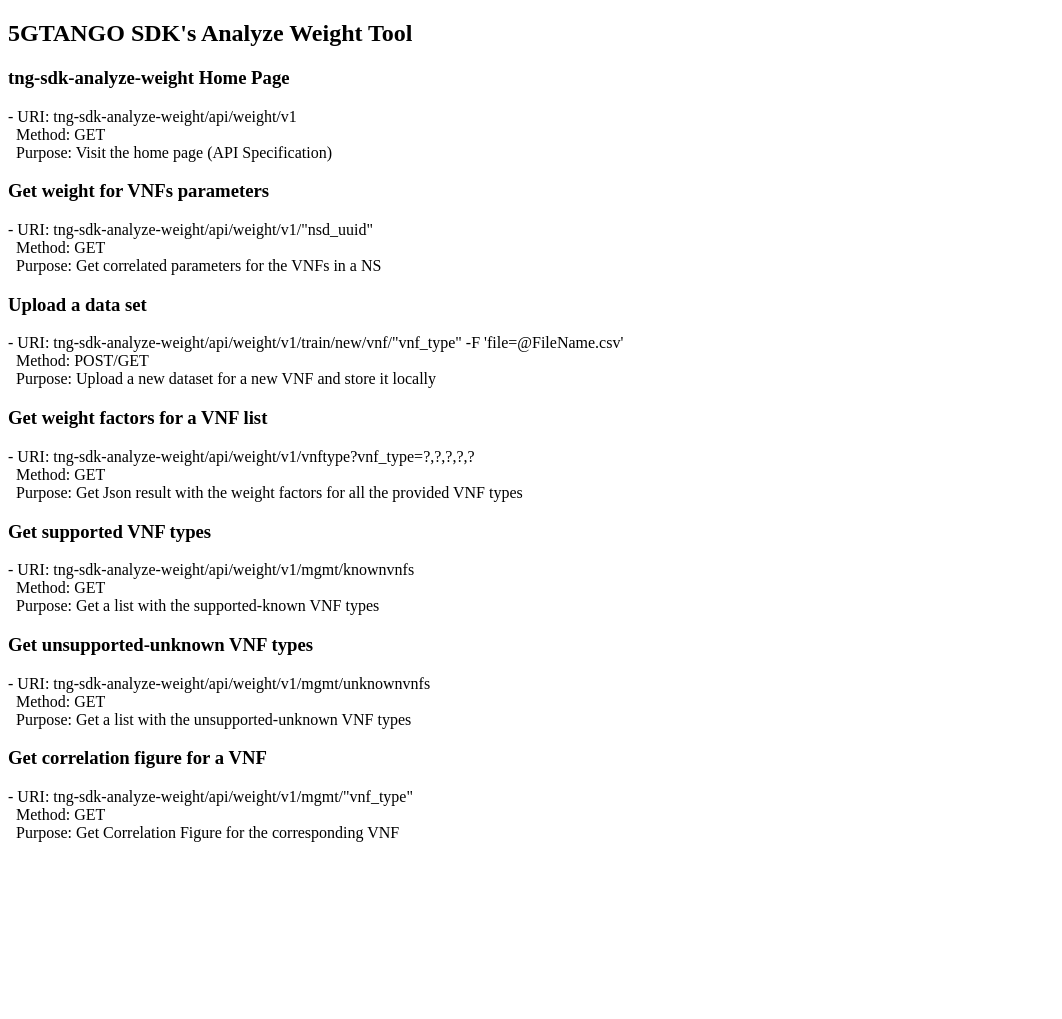
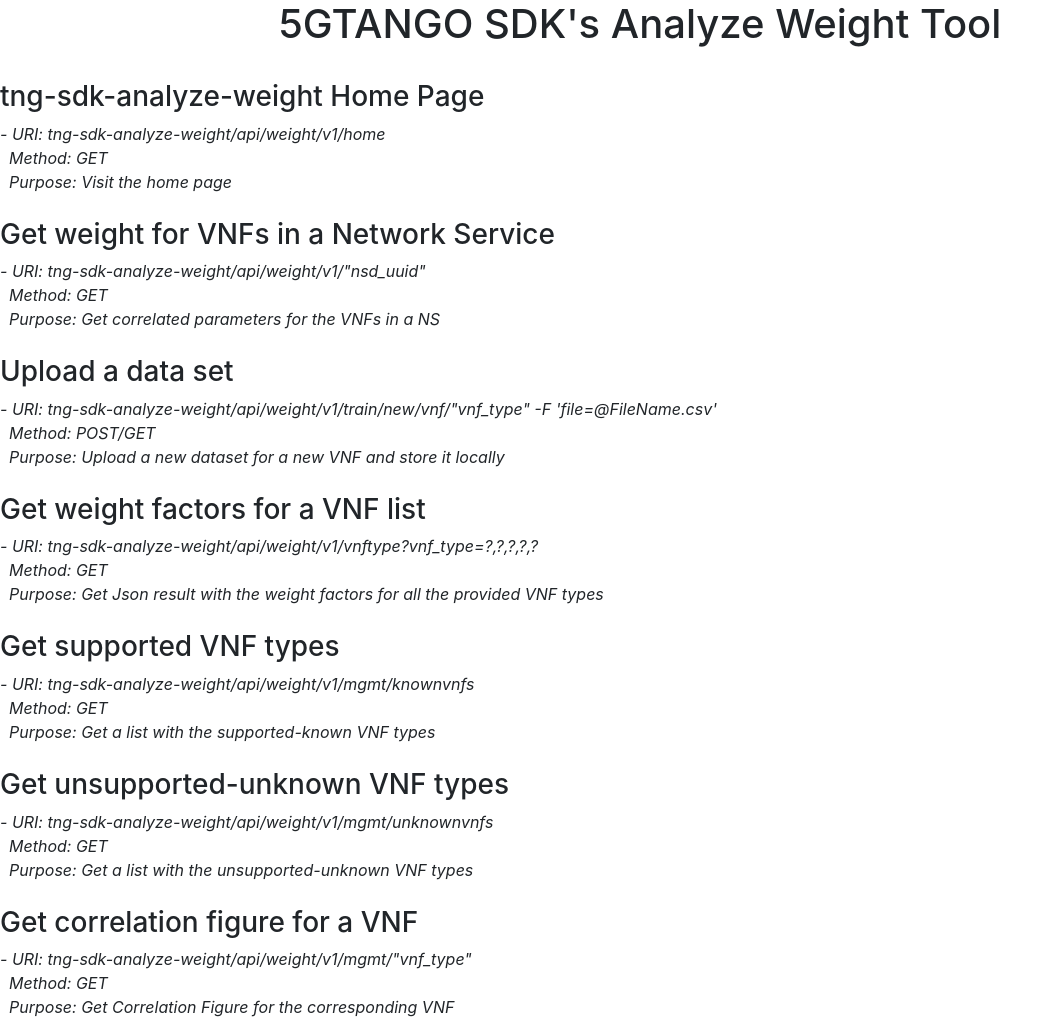
Before and after one commit to ekapassa/tng-sdk-analysis-weight, a Flask app: page /tng-sdk-analyze-weight/api/weight/v1/apis in a window 1280 px wide. Shown: the whole page, without its empty margins (0-1062 px from the left). Before the commit the page ends 842 px from the top, so only its background shows below. Run offline with Flask 2, Linux system fonts and the light colour scheme; parts of the project's set-up code (start-up, migrations or seed data) failed here and were passed over; some libraries are stand-ins or nearby versions.

Commit message:
Update  APIs description

```diff
--- a/templates/get_weights.html
+++ b/templates/get_weights.html
@@ -79,6 +79,7 @@
 
 							<div class="desc">
 								<h3><a href="#">Supported-Known VNFs</a></h3>
+								<h2><a href="#">URI: tng-sdk-analyze-weight/api/weight/v1/mgmt/knownvnfs</a></h2>
 								<pre id="knownvnfs"> </pre>
 							</div>
 						</div>
@@ -96,6 +97,7 @@
 									</div>
 
 								</form>
+								<h2><a href="#">URI: tng-sdk-analyze-weight/api/weight/v1/"nsd_uuid"</a></h2>
 								<button id="ns_uuid_button" class="btn btn-primary">Submit</button>
 								<pre id="vnf_result" style="visibility:hidden"></pre>
 							</div>
@@ -105,6 +107,7 @@
 						<div class="blog-entry">
 							<div class="desc">
 								<h3><a href="#">Correlation Figures</a></h3>
+								<h2><a href="#">URI: tng-sdk-analyze-weight/api/weight/v1/mgmt/"vnf_type"</a></h2>
 								<div id="figs" style="visibility:hidden"> </div>
 							</div>
 						</div>
@@ -122,6 +125,7 @@
 									</div>
 
 								</form>
+								<h2><a href="#">URI: tng-sdk-analyze-weight/api/weight/v1/vnftype?vnf_type=?,?,?,?,?</a></h2>
 								<button id="vnfs_button" class="btn btn-primary">Submit</button>
 								<pre id="vnfs_result" style="visibility:hidden"></pre>
 							</div>
@@ -131,6 +135,7 @@
 						<div class="blog-entry">
 							<div class="desc">
 								<h3><a href="#">Correlation Figures</a></h3>
+								<h2><a href="#">URI: tng-sdk-analyze-weight/api/weight/v1/mgmt/"vnf_type"</a></h2>
 								<div id="vnfs_figs" style="visibility:hidden"> </div>
 							</div>
 						</div>
--- a/templates/home.html
+++ b/templates/home.html
@@ -40,47 +40,55 @@
 <head>
     <meta charset="UTF-8">
     <title>tng-sdk-analyze-weight</title>
-
+    <link rel="stylesheet" href="https://stackpath.bootstrapcdn.com/bootstrap/4.1.3/css/bootstrap.min.css" integrity="sha384-MCw98/SFnGE8fJT3GXwEOngsV7Zt27NXFoaoApmYm81iuXoPkFOJwJ8ERdknLPMO" crossorigin="anonymous">
 </head>
 <body>
-    <h2>
-       5GTANGO SDK's Analyze Weight Tool
-    </h2>
+
+	<div class="page-header">
+		<center><h1>5GTANGO SDK's Analyze Weight Tool</h1></center>
+	</div>
+	</br>
 
     <h3>tng-sdk-analyze-weight Home Page</h3>
-    - URI: tng-sdk-analyze-weight/api/weight/v1<br>
-    &nbsp;&nbsp;Method: GET<br>
-    &nbsp;&nbsp;Purpose: Visit the home page (API Specification)
+    <var>- URI: tng-sdk-analyze-weight/api/weight/v1/home</br></var>
+    <var>&nbsp;&nbsp;Method: GET<br></var>
+    <var>&nbsp;&nbsp;Purpose: Visit the home page</var>
+    </br></br>
 
-    <h3>Get weight for VNFs parameters</h3>
-    - URI: tng-sdk-analyze-weight/api/weight/v1/"nsd_uuid"<br>
-    &nbsp;&nbsp;Method: GET<br>
-    &nbsp;&nbsp;Purpose: Get correlated parameters for the VNFs in a NS
+    <h3>Get weight for VNFs in a Network Service</h3>
+    <var>- URI: tng-sdk-analyze-weight/api/weight/v1/"nsd_uuid"<br></var>
+    <var>&nbsp;&nbsp;Method: GET<br></var>
+    <var>&nbsp;&nbsp;Purpose: Get correlated parameters for the VNFs in a NS</var>
+    </br></br>
 
-    <h3>Upload a data set</h3>
-    - URI: tng-sdk-analyze-weight/api/weight/v1/train/new/vnf/"vnf_type" -F 'file=@FileName.csv'<br>
-    &nbsp;&nbsp;Method: POST/GET<br>
-    &nbsp;&nbsp;Purpose: Upload a new dataset for a new VNF and store it locally
+	<h3>Upload a data set</h3>
+    <var>- URI: tng-sdk-analyze-weight/api/weight/v1/train/new/vnf/"vnf_type" -F 'file=@FileName.csv'<br></var>
+    <var>&nbsp;&nbsp;Method: POST/GET<br></var>
+    <var>&nbsp;&nbsp;Purpose: Upload a new dataset for a new VNF and store it locally</var>
+    </br></br>
 
-    <h3>Get weight factors for a VNF list</h3>
-    - URI: tng-sdk-analyze-weight/api/weight/v1/vnftype?vnf_type=?,?,?,?,?<br>
-    &nbsp;&nbsp;Method: GET<br>
-    &nbsp;&nbsp;Purpose: Get Json result with the weight factors for all the provided VNF types
+	<h3>Get weight factors for a VNF list</h3>
+    <var>- URI: tng-sdk-analyze-weight/api/weight/v1/vnftype?vnf_type=?,?,?,?,?<br></var>
+    <var>&nbsp;&nbsp;Method: GET<br></var>
+    <var>&nbsp;&nbsp;Purpose: Get Json result with the weight factors for all the provided VNF types</var>
+    </br></br>
 
-    <h3>Get supported VNF types</h3>
-    - URI: tng-sdk-analyze-weight/api/weight/v1/mgmt/knownvnfs<br>
-    &nbsp;&nbsp;Method: GET<br>
-    &nbsp;&nbsp;Purpose: Get a list with the supported-known VNF types
+	<h3>Get supported VNF types</h3>
+    <var>- URI: tng-sdk-analyze-weight/api/weight/v1/mgmt/knownvnfs<br></var>
+    <var>&nbsp;&nbsp;Method: GET<br></var>
+    <var>&nbsp;&nbsp;Purpose: Get a list with the supported-known VNF types  </var>
+    </br></br>
 
-    <h3>Get unsupported-unknown VNF types</h3>
-    - URI: tng-sdk-analyze-weight/api/weight/v1/mgmt/unknownvnfs<br>
-    &nbsp;&nbsp;Method: GET<br>
-    &nbsp;&nbsp;Purpose: Get a list with the unsupported-unknown VNF types
+	<h3>Get unsupported-unknown VNF types</h3>
+    <var>- URI: tng-sdk-analyze-weight/api/weight/v1/mgmt/unknownvnfs<br></var>
+    <var>&nbsp;&nbsp;Method: GET<br></var>
+    <var>&nbsp;&nbsp;Purpose: Get a list with the unsupported-unknown VNF types </var>
+    </br></br>
 
-    <h3>Get correlation figure for a VNF</h3>
-    - URI: tng-sdk-analyze-weight/api/weight/v1/mgmt/"vnf_type"<br>
-    &nbsp;&nbsp;Method: GET<br>
-    &nbsp;&nbsp;Purpose: Get Correlation Figure for the corresponding VNF
+	<h3>Get correlation figure for a VNF</h3>
+    <var>- URI: tng-sdk-analyze-weight/api/weight/v1/mgmt/"vnf_type"<br></var>
+    <var>&nbsp;&nbsp;Method: GET<br></var>
+    <var>&nbsp;&nbsp;Purpose: Get Correlation Figure for the corresponding VNF </var>
 
 </body>
 </html>
--- a/templates/mgmt.html
+++ b/templates/mgmt.html
@@ -79,6 +79,7 @@
 
 							<div class="desc">
 								<h3><a href="#">Supported-Known VNFs</a></h3>
+								<h2><a href="#">URI: tng-sdk-analyze-weight/api/weight/v1/mgmt/knownvnfs</a></h2>
 								<pre id="knownvnfs"> </pre>
 							</div>
 						</div>
@@ -87,6 +88,7 @@
 						<div class="blog-entry">
 							<div class="desc">
 								<h3><a href="#">Unknown VNFs</a></h3>
+								<h2><a href="#">URI: tng-sdk-analyze-weight/api/weight/v1/mgmt/unknownvnfs</a></h2>
 								<pre id="unknownvnfs"> </pre>
 							</div>
 						</div>
--- a/templates/upload.html
+++ b/templates/upload.html
@@ -79,6 +79,7 @@
 
 							<div class="desc">
 								<h3><a href="#">Upload a new dataset for a vnf</a></h3>
+								<h2><a href="#">URI: tng-sdk-analyze-weight/api/weight/v1/train/new/vnf/"vnf_type" -F 'file=@FileName.csv'</a></h2>
 								<form enctype="multipart/form-data" method="post" name="fileinfo">
 									<div class="form-group">
 										<label>VNF Type</label>
```
